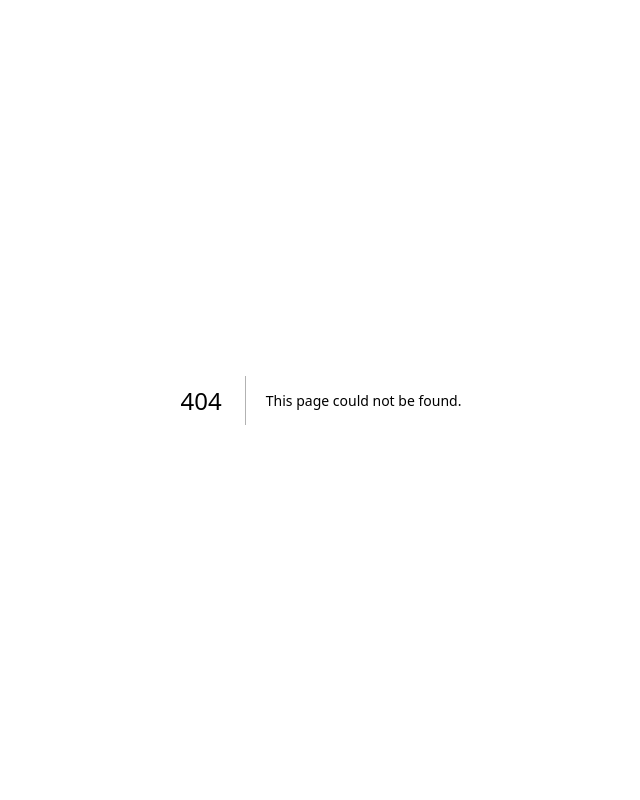
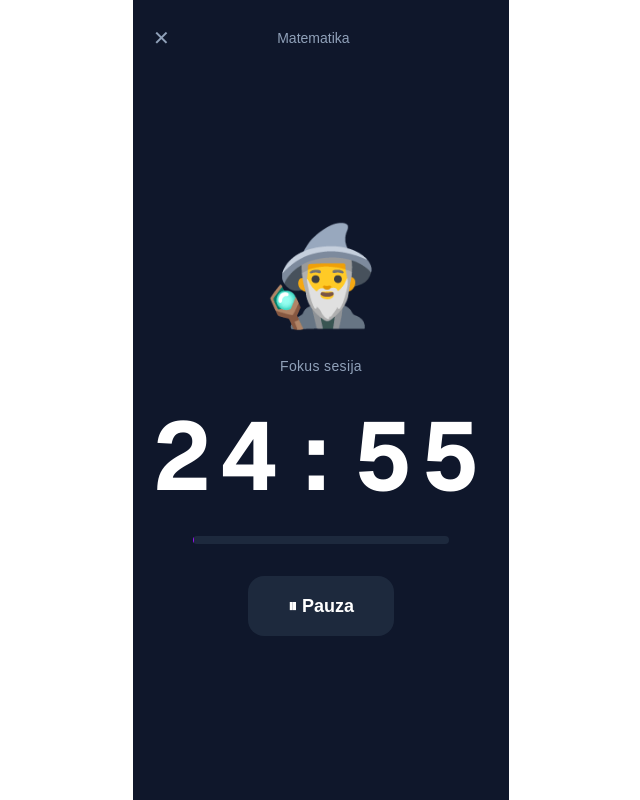
Before and after one commit to DavidMerkas/focusforge, a Next.js app: page /timer in a window 1280 px wide. Before the commit this address had no page. Shown: the whole page, without its empty margins (319-959 px from the left). Built offline with nearby package versions, Linux system fonts and the light colour scheme.

Commit message:
feat: timer screen - countdown, pause/resume, stop confirmation modal

```diff
--- /dev/null
+++ b/src/app/timer/page.tsx
@@ -0,0 +1,133 @@
+"use client";
+
+import { useState, useEffect, useRef } from "react";
+import { useRouter } from "next/navigation";
+
+// Hardcoded for now — will receive from setup screen later
+const TOTAL_SECONDS = 25 * 60;
+const SUBJECT = "Matematika";
+
+function formatTime(seconds: number): string {
+  const m = Math.floor(seconds / 60).toString().padStart(2, "0");
+  const s = (seconds % 60).toString().padStart(2, "0");
+  return `${m}:${s}`;
+}
+
+export default function TimerPage() {
+  const router = useRouter();
+  const [secondsLeft, setSecondsLeft] = useState(TOTAL_SECONDS);
+  const [isRunning, setIsRunning] = useState(true); // starts immediately
+  const [showStopConfirm, setShowStopConfirm] = useState(false);
+
+  // useRef keeps the interval ID between renders without causing re-renders
+  const intervalRef = useRef<ReturnType<typeof setInterval> | null>(null);
+
+  // This effect runs whenever isRunning changes
+  useEffect(() => {
+    if (isRunning) {
+      // Start ticking: subtract 1 second every 1000ms
+      intervalRef.current = setInterval(() => {
+        setSecondsLeft((prev) => {
+          if (prev <= 1) {
+            clearInterval(intervalRef.current!);
+            router.push("/celebration");
+            return 0;
+          }
+          return prev - 1;
+        });
+      }, 1000);
+    } else {
+      // Pause: stop the interval
+      clearInterval(intervalRef.current!);
+    }
+
+    // Cleanup: always clear interval when effect re-runs or component unmounts
+    return () => clearInterval(intervalRef.current!);
+  }, [isRunning, router]);
+
+  function handleStop() {
+    setIsRunning(false);
+    setShowStopConfirm(true);
+  }
+
+  function confirmStop() {
+    router.push("/");
+  }
+
+  const progress = ((TOTAL_SECONDS - secondsLeft) / TOTAL_SECONDS) * 100;
+
+  return (
+    <main className="min-h-screen bg-slate-900 text-white flex flex-col max-w-[480px] mx-auto">
+
+      {/* HEADER */}
+      <header className="px-5 pt-6 pb-3 flex items-center justify-between">
+        <button
+          onClick={handleStop}
+          className="text-slate-400 hover:text-white text-xl transition"
+          aria-label="Stop"
+        >
+          ✕
+        </button>
+        <span className="text-sm text-slate-400 font-medium">{SUBJECT}</span>
+        <div className="w-8" /> {/* spacer to center the subject label */}
+      </header>
+
+      {/* MAIN */}
+      <div className="flex-1 flex flex-col items-center justify-center gap-8 px-5">
+
+        {/* Avatar */}
+        <div className="text-8xl">🧙‍♂️</div>
+
+        {/* Quest title */}
+        <p className="text-slate-400 text-sm tracking-wide">Fokus sesija</p>
+
+        {/* Countdown */}
+        <div className="text-8xl font-mono font-bold tracking-widest">
+          {formatTime(secondsLeft)}
+        </div>
+
+        {/* Progress ring / bar */}
+        <div className="w-64 h-2 bg-slate-800 rounded-full overflow-hidden">
+          <div
+            className="h-full bg-purple-600 rounded-full transition-all duration-1000"
+            style={{ width: `${progress}%` }}
+          />
+        </div>
+
+        {/* Pause / Resume button */}
+        <button
+          onClick={() => setIsRunning((r) => !r)}
+          className="px-10 py-4 bg-slate-800 hover:bg-slate-700 rounded-2xl font-semibold text-lg transition"
+        >
+          {isRunning ? "⏸ Pauza" : "▶ Nastavi"}
+        </button>
+
+      </div>
+
+      {/* STOP CONFIRMATION MODAL */}
+      {showStopConfirm && (
+        <div className="absolute inset-0 bg-black/70 flex items-center justify-center px-8">
+          <div className="bg-slate-800 rounded-2xl p-6 flex flex-col gap-4 w-full max-w-xs">
+            <h2 className="text-lg font-bold text-center">Odustati od sesije?</h2>
+            <p className="text-sm text-slate-400 text-center">
+              Dobit ćeš 25% XP-a za odradjeno vrijeme.
+            </p>
+            <button
+              onClick={confirmStop}
+              className="w-full py-3 bg-red-600 hover:bg-red-500 rounded-xl font-semibold transition"
+            >
+              Da, zaustavi
+            </button>
+            <button
+              onClick={() => { setShowStopConfirm(false); setIsRunning(true); }}
+              className="w-full py-3 bg-slate-700 hover:bg-slate-600 rounded-xl font-semibold transition"
+            >
+              Nastavi fokus
+            </button>
+          </div>
+        </div>
+      )}
+
+    </main>
+  );
+}
```
